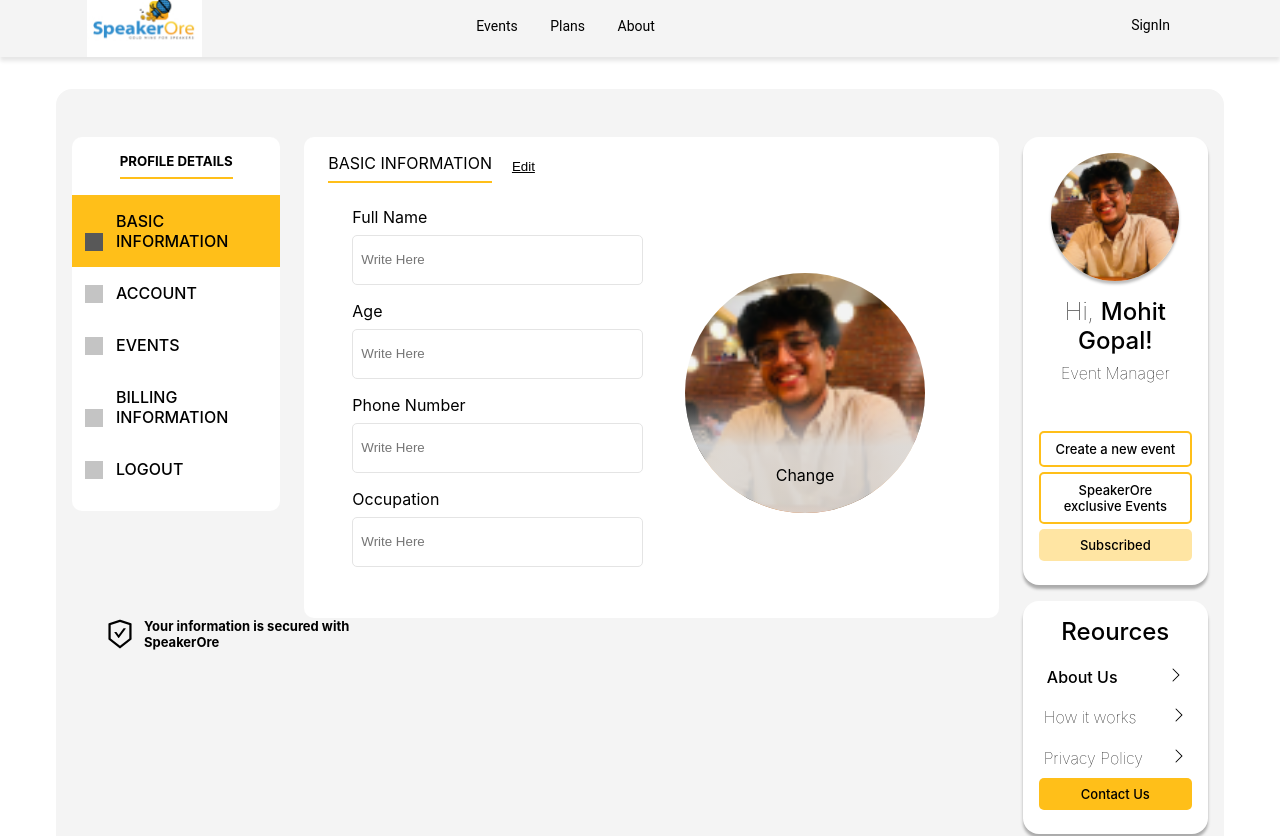
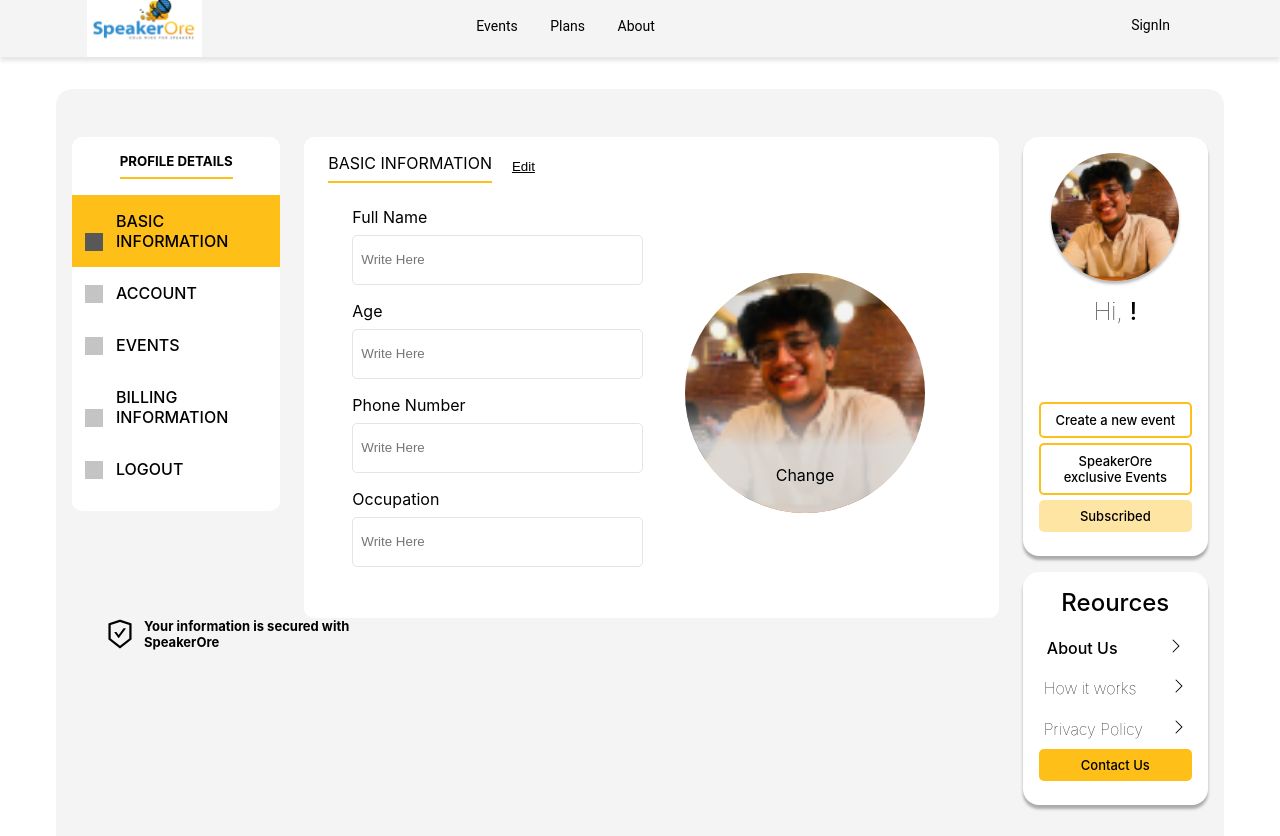
Before and after one commit to CodeAstronautic/speaker_frontend, a React (Create React App) app: page /myprofile in a window 1280 px wide. Shown: the top 836 px of the page. Built offline with nearby package versions, Linux system fonts and the light colour scheme; no server answers.

Commit message:
added changes

```diff
--- a/src/components/MyProfile.jsx
+++ b/src/components/MyProfile.jsx
@@ -19,11 +19,12 @@
         console.log(err);
       });
   }, []);
+  console.log(userData,"ldgjdlkfjg")
   return (
     <>
       <div className="mp-parent">
         <div className="mp-left">
-         <AccountSide />
+         <AccountSide userData={userData}/>
           <div style={{ marginLeft: "2rem", display: "flex" }}>
             <span style={{ fontSize: "2rem" }}>
               <AiOutlineSafetyCertificate />
@@ -45,9 +46,9 @@
               <img src={user} alt="" />
             </div>
             <p>
-              Hi, <b style={{ fontWeight: "500" }}>Mohit Gopal!</b>
+              Hi, <b style={{ fontWeight: "500" }}>{userData?.name}!</b>
             </p>
-            <span className="eprtext1">Event Manager</span>
+            <span className="eprtext1">{userData?.role}</span>
             <div style={{ marginTop: "3rem" }} className="eprbtn2">
               Create a new event
             </div>
--- a/src/components/accountSide/index.js
+++ b/src/components/accountSide/index.js
@@ -2,7 +2,7 @@
 import user from "../images/profile.png";
 import { useNavigate } from "react-router-dom";
 
-export default function index() {
+export default function index({userData}) {
     // eslint-disable-next-line react-hooks/rules-of-hooks
     const navigate = useNavigate();
     const handleLogout = () => {
@@ -56,6 +56,7 @@
                             type="text"
                             className="mpes-input"
                             placeholder="Write Here"
+                            value={userData?.name}
                         />
                         <p>Age</p>
                         <input
@@ -68,6 +69,8 @@
                             type="text"
                             className="mpes-input"
                             placeholder="Write Here"
+                            value={userData?.phone}
+
                         />
                         <p>Occupation</p>
                         <input
```
